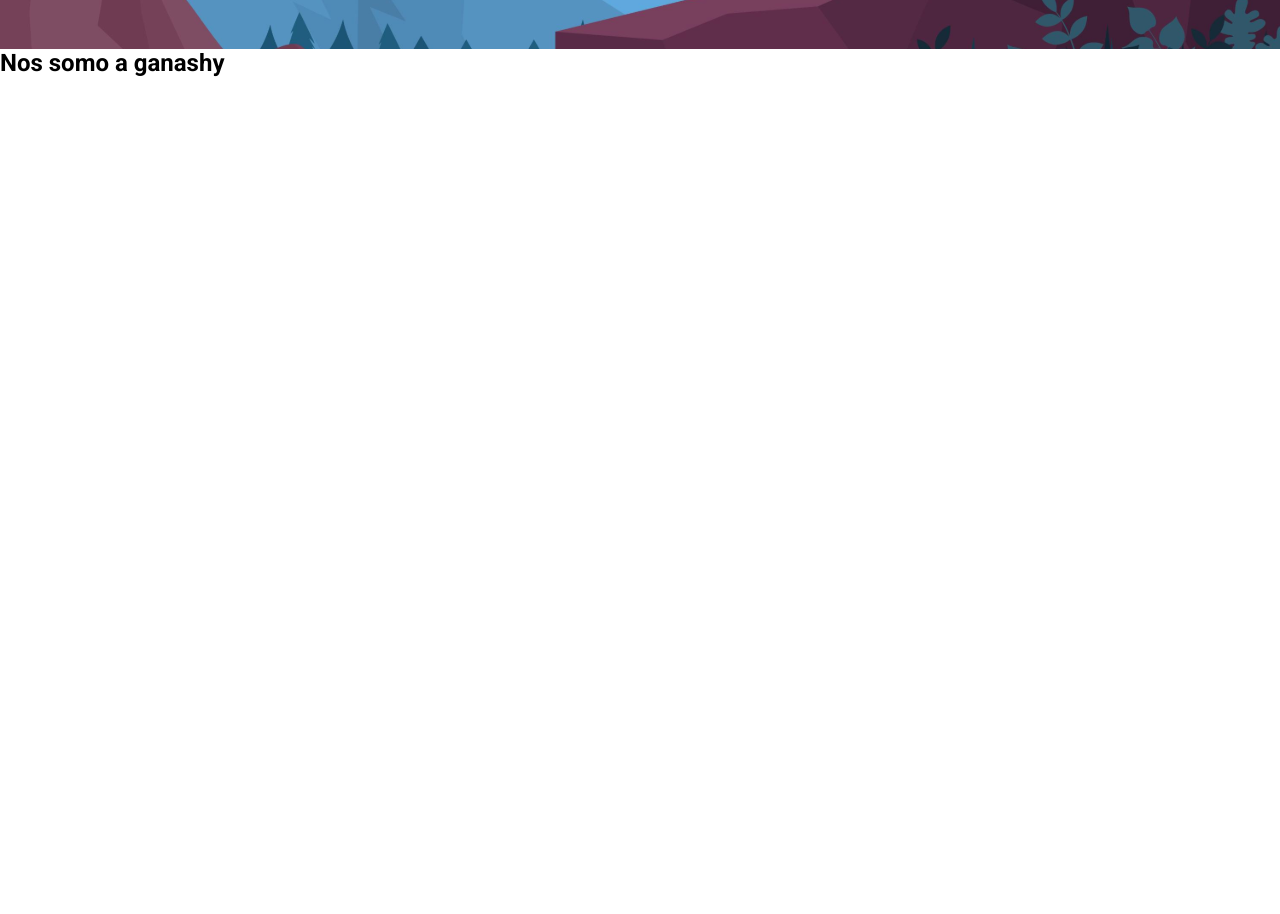
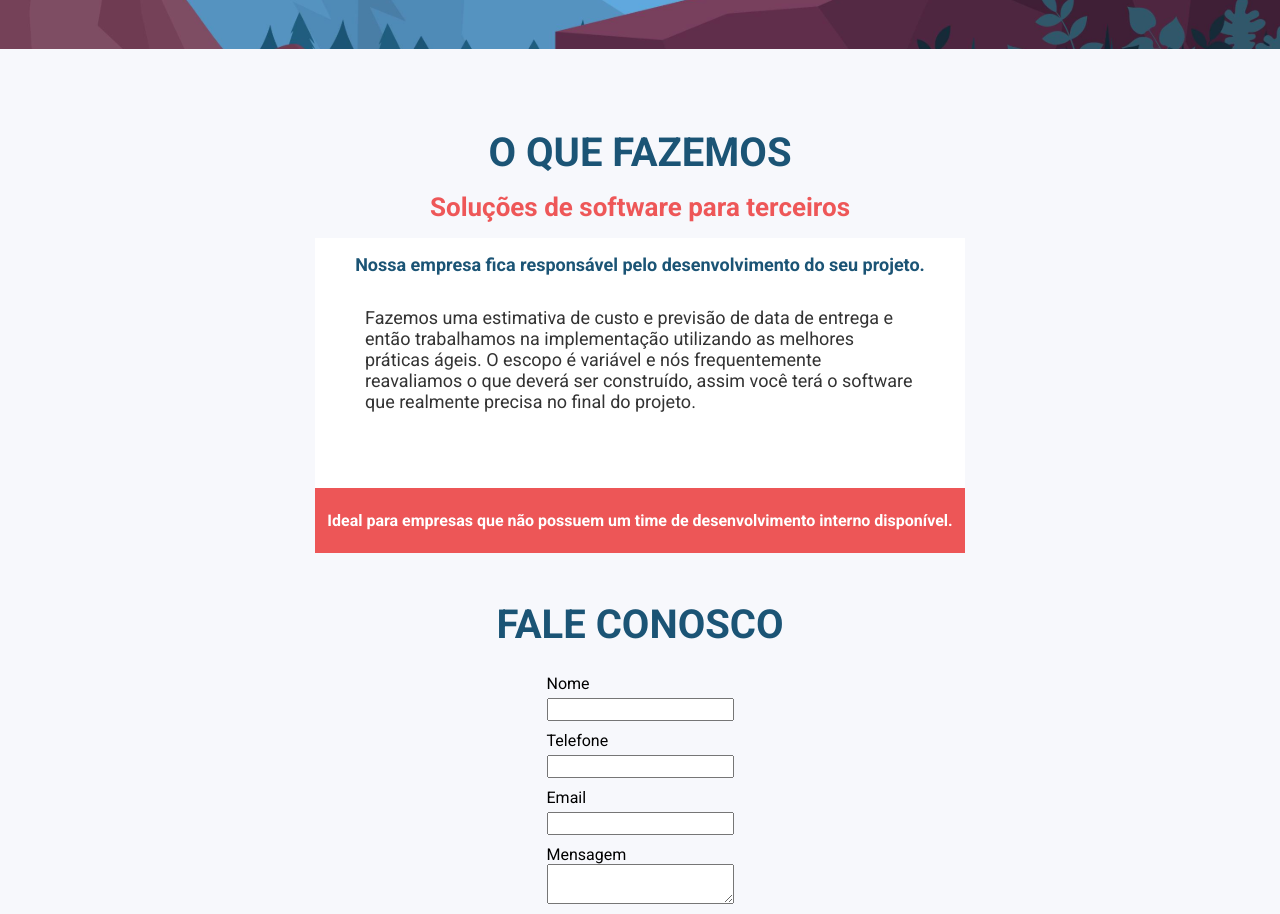
Before and after one commit to initial-portfolio/front-end, a Next.js app: page / in a window 1280 px wide. Shown: the part 540-1454 px from the top of the page. Before the commit the page ends 800 px from the top, so only its background shows below. Built offline with nearby package versions, Linux system fonts and the light colour scheme; a web font is replaced by a local one.

Commit message:
refactor: add section 2

```diff
--- a/package.json
+++ b/package.json
@@ -14,6 +14,7 @@
     "@hookform/resolvers": "^2.9.7",
     "@testing-library/user-event": "^14.4.3",
     "babel-plugin-styled-components": "^2.0.7",
+    "hamburger-react": "^2.5.0",
     "jest": "26.5.0",
     "next": "12.2.5",
     "react": "18.2.0",
--- a/src/pages/index.tsx
+++ b/src/pages/index.tsx
@@ -1,8 +1,21 @@
-import { Link, Header, Nav, SectionContainer } from '../styles/index.styles';
+import {
+  Link,
+  Header,
+  Nav,
+  SectionContainer,
+  SectionService,
+  SectionForm,
+} from '../styles/index.styles';
 import Image from 'next/image';
-import { useEffect, useState } from 'react';
+import { useState } from 'react';
+import { Divide as Hamburger } from 'hamburger-react';
 
 export const Home = () => {
+  const [open, setOpen] = useState(false);
+  const handleOpenAndCloseMenu = () => {
+    setOpen(!open);
+  };
+  console.log(open);
   return (
     <main>
       <Header>
@@ -12,18 +25,14 @@ export const Home = () => {
         </Nav>
         <Nav>
           <div id="menu">
-            <Image
-              width={40}
-              height={40}
-              src="/menu.svg"
-              alt="menu"
-              draggable
-            />
+            <Hamburger toggled={open} toggle={handleOpenAndCloseMenu} />
           </div>
+
           <Link href={''}>Sobre nós</Link>
           <Link href={''}>Serviços</Link>
         </Nav>
       </Header>
+
       <SectionContainer>
         <div id={'image-desktop'}>
           <Image
@@ -53,9 +62,51 @@ export const Home = () => {
         </div>
       </SectionContainer>
 
-      <section>
-        <h1>Nos somo a ganashy</h1>
-      </section>
+      <SectionService>
+        <h2>O QUE FAZEMOS</h2>
+
+        <h3>Soluções de software para terceiros</h3>
+
+        <div id={'service'}>
+          <h4>
+            Nossa empresa fica responsável pelo desenvolvimento do seu projeto.
+          </h4>
+          <p>
+            Fazemos uma estimativa de custo e previsão de data de entrega e
+            então trabalhamos na implementação utilizando as melhores práticas
+            ágeis. O escopo é variável e nós frequentemente reavaliamos o que
+            deverá ser construído, assim você terá o software que realmente
+            precisa no final do projeto.
+          </p>
+        </div>
+        <div id="block-red">
+          <h4>
+            Ideal para empresas que não possuem um time de desenvolvimento
+            interno disponível.
+          </h4>
+        </div>
+      </SectionService>
+      <SectionForm>
+        <h2>FALE CONOSCO</h2>
+        <form>
+          <div>
+            <label form={'name'}>Nome</label>
+            <input />
+          </div>
+          <div>
+            <label form={'Telefone'}>Telefone</label>
+            <input />
+          </div>
+          <div>
+            <label form={'email'}>Email</label>
+            <input />
+          </div>
+          <div>
+            <label form={'email'}>Mensagem</label>
+            <textarea />
+          </div>
+        </form>
+      </SectionForm>
     </main>
   );
 };
--- a/src/styles/globals.css
+++ b/src/styles/globals.css
@@ -19,7 +19,7 @@
 }
 
 body {
-  background-color: #ffffff;
+  background-color: #F7F8FC;
   height: 100vh;
 }
 
--- a/src/styles/index.styles.ts
+++ b/src/styles/index.styles.ts
@@ -25,6 +25,7 @@ export const Header = styled.header`
       > div {
         margin: 0 15px 0 0;
       }
+
       > a {
         display: none;
       }
@@ -79,7 +80,7 @@ export const SectionContainer = styled.section`
     > h2 {
       color: rgba(234, 18, 18, 0.7);
       font-size: 25px;
-      font-weight: 400;
+      font-weight: 600;
     }
     @media screen and (max-width: 900px) {
       top: 30%;
@@ -104,3 +105,111 @@ export const SectionContainer = styled.section`
     }
   }
 `;
+
+export const SectionService = styled.section`
+  margin-top: 5rem;
+  display: flex;
+  text-align: center;
+
+  flex-direction: column;
+  align-items: center;
+
+  > h2 {
+    color: #1b5475;
+    font-size: 2.5rem;
+  }
+
+  > h3 {
+    margin-top: 1rem;
+    font-size: 26px;
+    color: rgba(234, 18, 18, 0.7);
+  }
+
+  > #service {
+    display: flex;
+    flex-direction: column;
+    align-items: center;
+
+    margin-top: 1rem;
+    font-size: 18px;
+    background-color: #ffffff;
+
+    width: 650px;
+    height: 250px;
+
+    > h4 {
+      color: #1b5475;
+      margin-top: 1rem;
+    }
+    > p {
+      text-align: left;
+      color: #333333;
+      width: 550px;
+      height: 249px;
+
+      margin-top: 2rem;
+    }
+
+    @media screen and (max-width: 900px) {
+      > #image-desktop {
+        display: none;
+      }
+      #image-mobile {
+        display: block;
+      }
+    }
+  }
+
+  #block-red {
+    display: flex;
+    align-items: center;
+    justify-content: center;
+    color: #ffffff;
+    background-color: rgba(234, 18, 18, 0.7);
+    width: 650px;
+    height: 65px;
+  }
+  @media screen and (max-width: 900px) {
+    > #service {
+      width: 360px;
+      height: 300px;
+
+      > p {
+        width: 310px;
+        height: 249px;
+      }
+    }
+    #block-red {
+      width: 360px;
+      height: 65px;
+    }
+  }
+`;
+
+export const SectionForm = styled.section`
+  margin-top: 3rem;
+  display: flex;
+  text-align: center;
+  flex-direction: column;
+  align-items: center;
+
+  > h2 {
+    color: #1b5475;
+    font-size: 2.5rem;
+  }
+
+  > form {
+    margin-top: 1rem;
+
+    > div {
+      text-align: left;
+      margin: 10px 0;
+      display: flex;
+      flex-direction: column;
+
+      > input {
+        margin-top: 5px;
+      }
+    }
+  }
+`;
```
Also changed, not shown: 1 other file (tests, documents, lock files or other folders).
